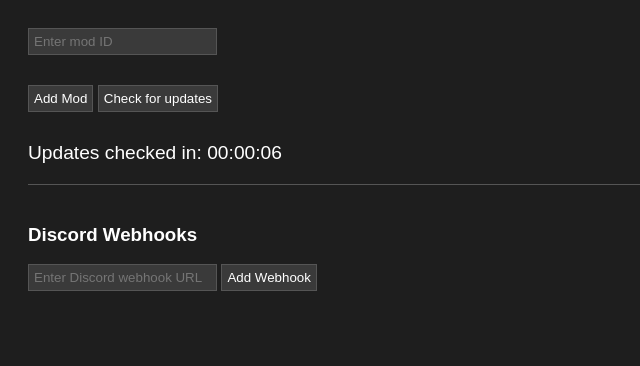
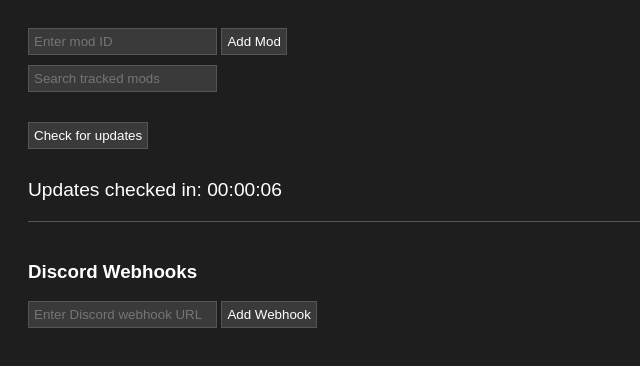
Before and after one commit to jonxmitchell/curseforge-mod-update-tracker, an Electron app: page index.html in a window 800 px wide. Shown: the whole page, without its empty margins (0-640 px from the left). Drawn offline with Linux system fonts and the light colour scheme; no server answers.

Commit message:
moved add mod button and introduced a search bar for tracked mods

```diff
--- a/index.html
+++ b/index.html
@@ -5,9 +5,17 @@
 		<link rel="stylesheet" href="styles.css" />
 	</head>
 	<body>
-		<input type="text" id="modSearchInput" placeholder="Enter mod ID" />
+		<div class="input-group">
+			<input type="text" id="modSearchInput" placeholder="Enter mod ID" />
+			<button id="addModButton">Add Mod</button>
+		</div>
+		<div class="input-group">
+			<input
+				type="text"
+				id="filterModInput"
+				placeholder="Search tracked mods" />
+		</div>
 		<div id="modList"></div>
-		<button id="addModButton">Add Mod</button>
 		<button id="checkUpdatesButton">Check for updates</button>
 		<div id="updateStatus"></div>
 		<div id="updateCountdown">
```
